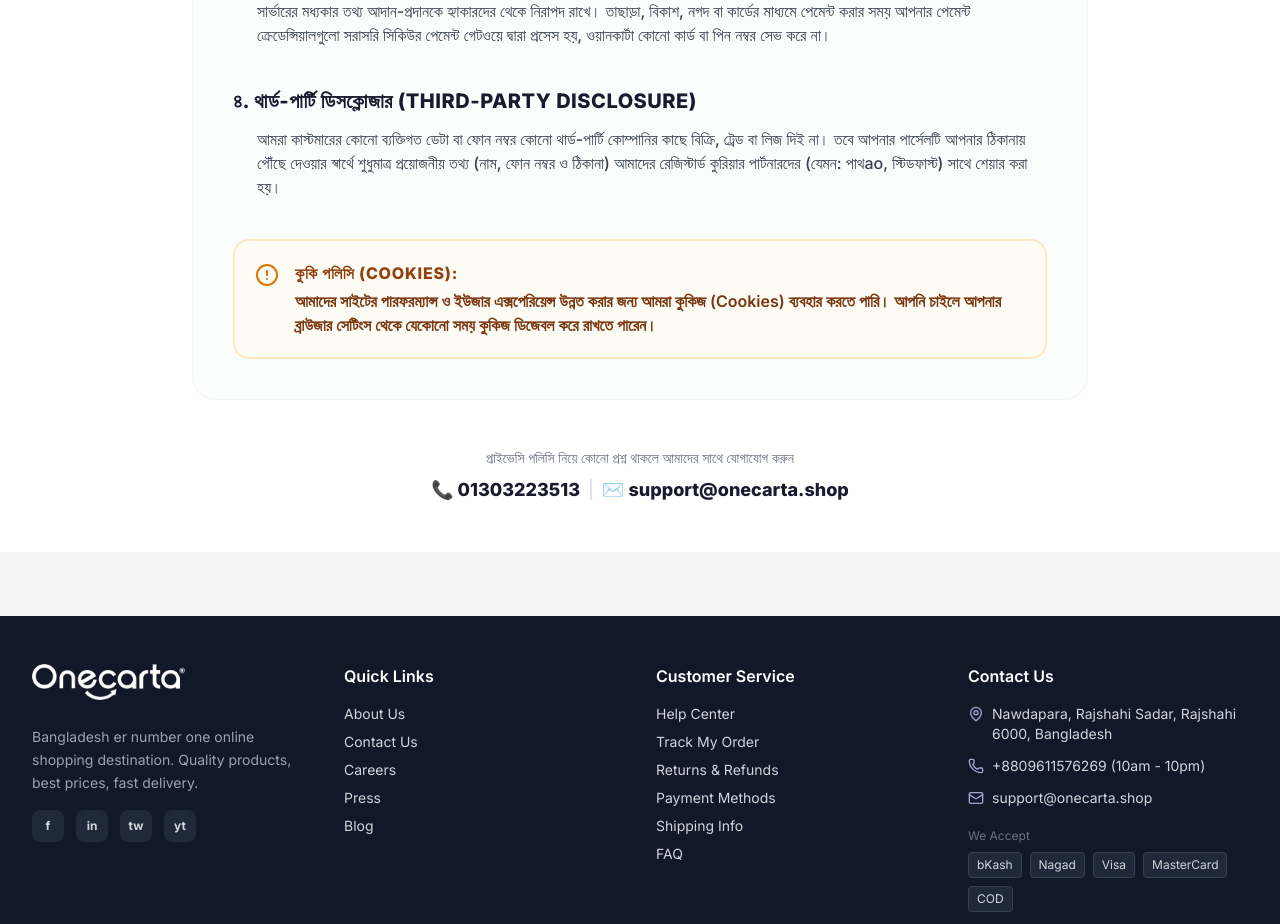
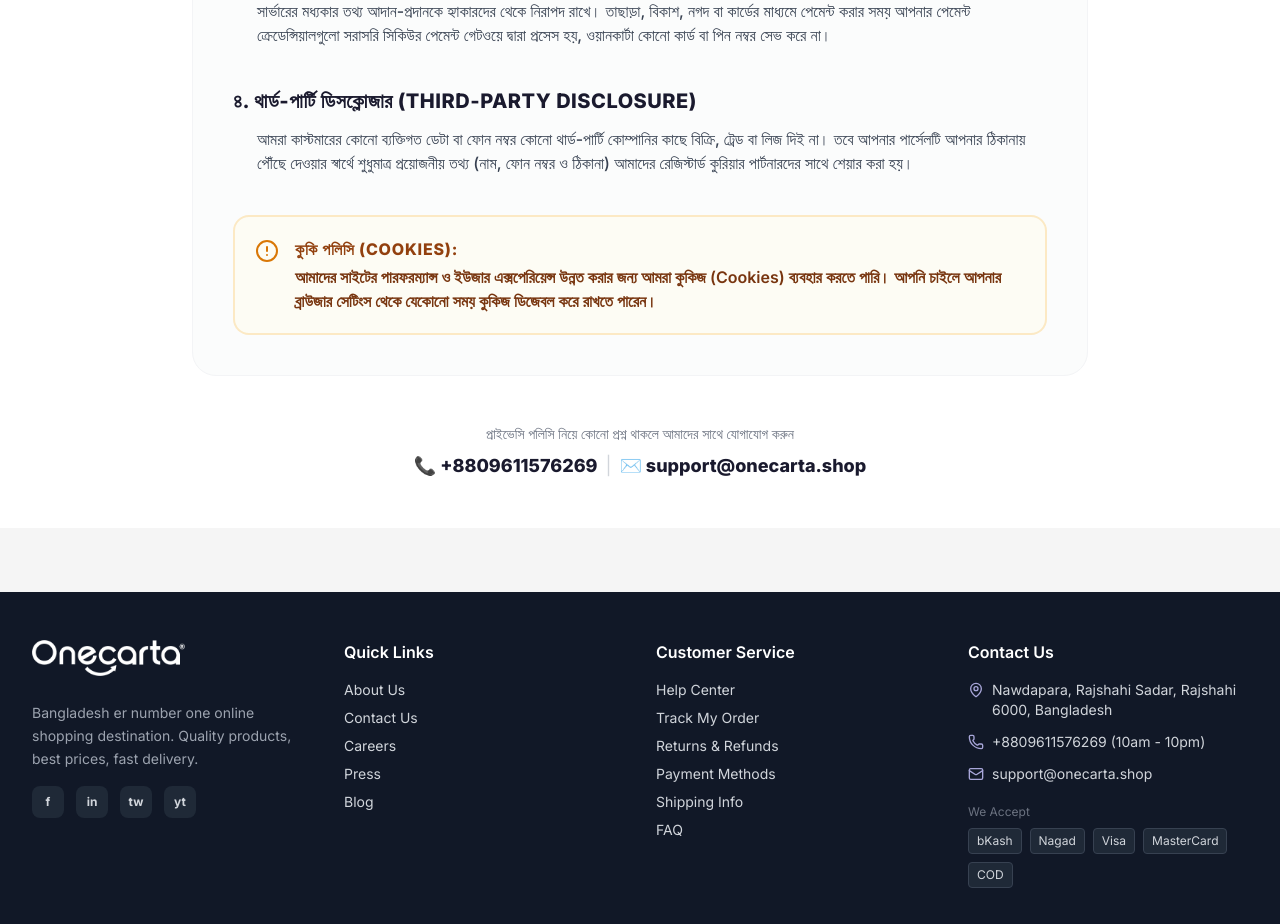
Before and after one commit to tousifotb-lang/onecarta.shop, a Next.js app: page /privacy-policy in a window 1280 px wide. Shown: the part 928-1852 px from the top of the page. Built offline with nearby package versions, Linux system fonts and the light colour scheme.

Commit message:
link: connected privacy policy route in footer

```diff
--- a/src/app/privacy-policy/page.tsx
+++ b/src/app/privacy-policy/page.tsx
@@ -94,7 +94,7 @@ export default function PrivacyPolicy() {
               ৪. থার্ড-পার্টি ডিসক্লোজার (Third-Party Disclosure)
             </h2>
             <p className="text-sm sm:text-base text-gray-700 font-medium leading-relaxed pl-0 sm:pl-6">
-              আমরা কাস্টমারের কোনো ব্যক্তিগত ডেটা বা ফোন নম্বর কোনো থার্ড-পার্টি কোম্পানির কাছে বিক্রি, ট্রেড বা লিজ দিই না। তবে আপনার পার্সেলটি আপনার ঠিকানায় পৌঁছে দেওয়ার স্বার্থে শুধুমাত্র প্রয়োজনীয় তথ্য (নাম, ফোন নম্বর ও ঠিকানা) আমাদের রেজিস্টার্ড কুরিয়ার পার্টনারদের (যেমন: পাথao, স্টিডফাস্ট) সাথে শেয়ার করা হয়।
+              আমরা কাস্টমারের কোনো ব্যক্তিগত ডেটা বা ফোন নম্বর কোনো থার্ড-পার্টি কোম্পানির কাছে বিক্রি, ট্রেড বা লিজ দিই না। তবে আপনার পার্সেলটি আপনার ঠিকানায় পৌঁছে দেওয়ার স্বার্থে শুধুমাত্র প্রয়োজনীয় তথ্য (নাম, ফোন নম্বর ও ঠিকানা) আমাদের রেজিস্টার্ড কুরিয়ার পার্টনারদের সাথে শেয়ার করা হয়।
             </p>
           </section>
 
@@ -113,7 +113,7 @@ export default function PrivacyPolicy() {
         <div className="text-center mt-12 space-y-2">
           <p className="text-sm text-gray-500 font-medium">প্রাইভেসি পলিসি নিয়ে কোনো প্রশ্ন থাকলে আমাদের সাথে যোগাযোগ করুন</p>
           <div className="flex items-center justify-center gap-x-2 gap-y-1 text-xs sm:text-lg font-black text-[#1a1a2e] flex-nowrap whitespace-nowrap">
-            <span className="flex items-center gap-1">📞 01303223513</span>
+            <span className="flex items-center gap-1">📞 +8809611576269</span>
             <span className="text-gray-300 font-normal">|</span>
             <span className="flex items-center gap-1">✉️ support@onecarta.shop</span>
           </div>
```
